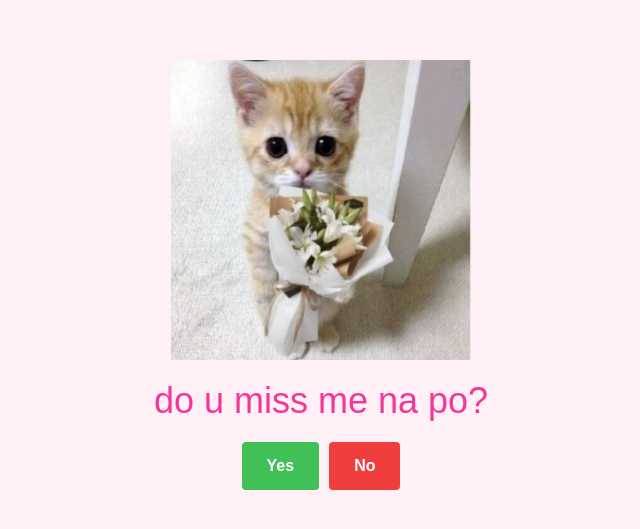
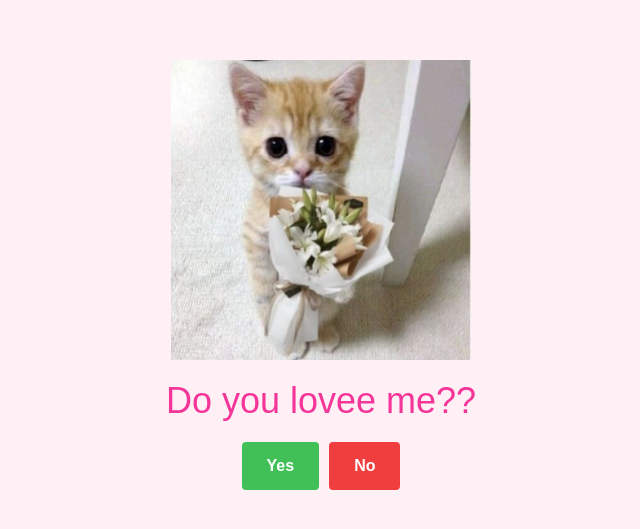
Before and after one commit to Krizsry/loveyouu.github.io, a plain HTML site: page index.html in a window 1280 px wide. Shown: the part 125-654 px from the top of the page, without its empty margins (319-959 px from the left). Drawn offline with Linux system fonts and the light colour scheme; a web font is replaced by a local one.

Commit message:
Update index.html

```diff
--- a/index.html
+++ b/index.html
@@ -10,12 +10,12 @@
       rel="stylesheet"
     />
     <link rel="stylesheet" href="style.css" />
-    <title>miss me</title>
+    <title>love you!!</title>
   </head>
   <body>
     <main class="container">
       <img class="cat-img" src="img/cat-0.jpg" alt="Picture of a cat" />
-      <p class="title">do u miss me na po?</p>
+      <p class="title">Do you lovee me??</p>
       <div class="buttons">
         <button type="button" class="btn btn--yes">Yes</button>
         <button type="button" class="btn btn--no">No</button>
```
